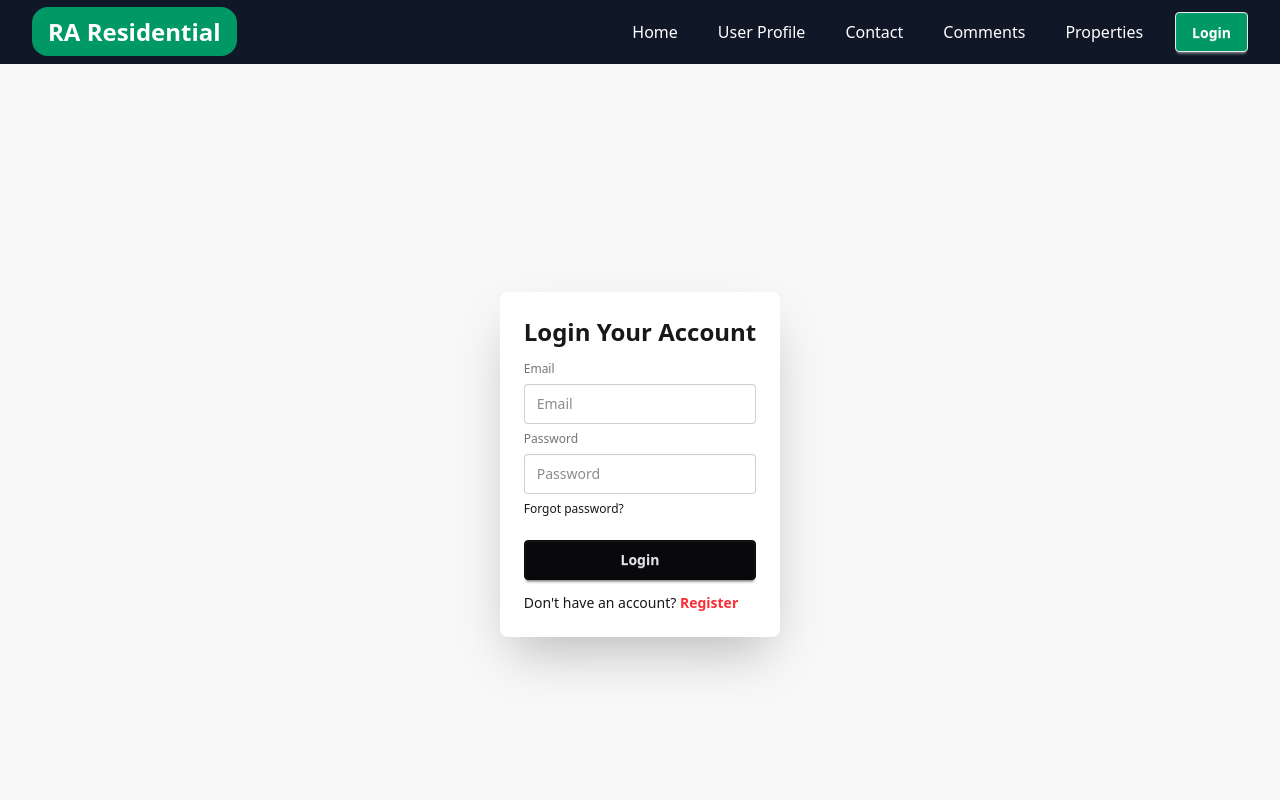
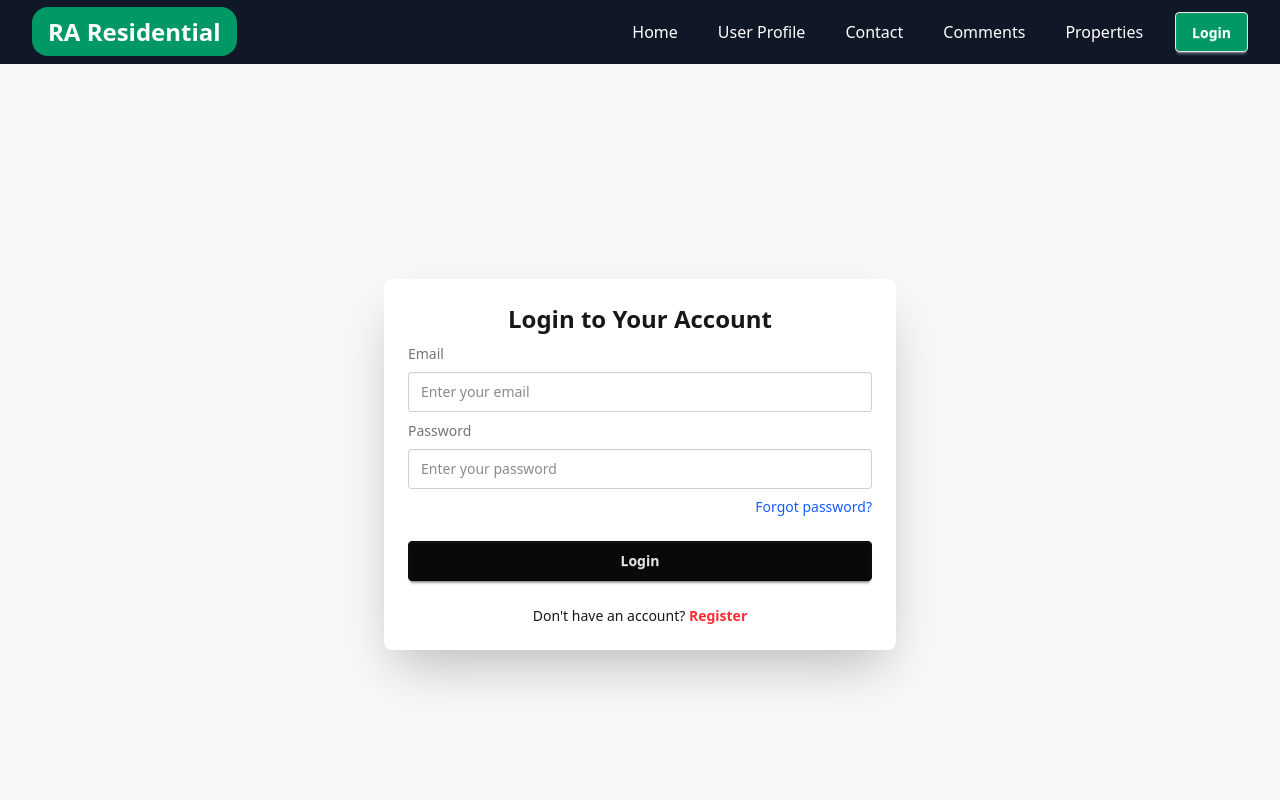
Before and after one commit to Raginaakhter/RA-Residential, a React (Vite) app: page /login in a window 1280 px wide. Shown: the top 800 px of the page. Built offline with nearby package versions, Linux system fonts and the light colour scheme; no server answers.

Commit message:
first commit

```diff
--- a/src/components/Login.jsx
+++ b/src/components/Login.jsx
@@ -2,67 +2,101 @@ import React, { useContext, useState } from 'react';
 import { Link, useLocation, useNavigate } from 'react-router-dom';
 import { AuthContext } from '../provider/Authprovider';
 
+const Login = () => {
+  const [error, setError] = useState({});
+  const [emailInput, setEmailInput] = useState("");
+  const { userlogin, resetPassword } = useContext(AuthContext);
+  const location = useLocation();
+  const navigate = useNavigate();
 
-const Login = () => {
-  const [error,setError]= useState({});
-  const { userlogin } = useContext(AuthContext);
-  const location= useLocation();
-  const navigate =useNavigate();
-  console.log(location)
-  const handlesubmit = (e) => {
+  const handleSubmit = (e) => {
     e.preventDefault();
     const form = e.target;
     const email = form.email.value;
     const password = form.password.value;
-    console.log("Trying to login:", email, password);
+
+    setEmailInput(email);
+    setError({});
 
     userlogin(email, password)
       .then(result => {
         const user = result.user;
-        navigate(location?.state?location.state :"/");
-        console.log("Login successful:", user);
+        navigate(location?.state || "/");
         form.reset();
       })
       .catch(err => {
-       setError( {...error , login : err.code });
+        setError({ ...error, login: err.code });
+      });
+  };
 
+  const handleResetPassword = () => {
+    if (!emailInput) {
+      alert("Please enter your email to reset the password.");
+      return;
+    }
+
+    resetPassword(emailInput)
+      .then(() => {
+        alert("Password reset email sent! Please check your inbox.");
+      })
+      .catch((err) => {
+        console.error(err);
+        alert("Failed to send reset email. Please try again later.");
       });
-  }
+  };
 
   return (
     <div className='min-h-screen flex justify-center items-center'>
       <div className="hero bg-base-200 min-h-screen">
         <div className="hero-content flex-col lg:flex-row-reverse">
-          <div className="card bg-base-100 w-full max-w-lg shrink-0 shadow-2xl">
+          <div className="card bg-base-100 w-full max-w-lg shadow-2xl">
             <div className="card-body">
-              <h1 className='text-2xl font-semibold text-center'>Login Your Account</h1>
-              <form onSubmit={handlesubmit}>
-                <fieldset className="fieldset">
+              <h1 className='text-2xl font-semibold text-center'>Login to Your Account</h1>
+              <form onSubmit={handleSubmit}>
+                <fieldset className="space-y-2">
                   <label htmlFor="email" className="label">Email</label>
-                  <input id="email" name="email" type="email" className="input input-bordered" placeholder="Email" />
+                  <input
+                    id="email"
+                    name="email"
+                    type="email"
+                    className="input input-bordered w-full"
+                    placeholder="Enter your email"
+                    required
+                    onChange={(e) => setEmailInput(e.target.value)}
+                  />
 
                   <label htmlFor="password" className="label">Password</label>
-                  <input id="password" name="password" type="password" className="input input-bordered" placeholder="Password" />
+                  <input
+                    id="password"
+                    name="password"
+                    type="password"
+                    className="input input-bordered w-full"
+                    placeholder="Enter your password"
+                    required
+                  />
 
-                {
+                  {error.login && (
+                    <p className='text-sm text-red-500 text-center'>{error.login}</p>
+                  )}
 
-                  error.login && (
-                    <label className='label text-sm text-center'>
-                    {error.login}
-                    </label>
-                  )
-                }
-
-
-
-                  <div>
-                    <Link to="/reset-password" className="link link-hover">Forgot password?</Link>
+                  <div className="flex justify-end">
+                    <button
+                      type="button"
+                      onClick={handleResetPassword}
+                      className="link link-hover text-sm text-blue-600"
+                    >
+                      Forgot password?
+                    </button>
                   </div>
 
-                  <button className="btn btn-neutral mt-4">Login</button>
+                  <button type="submit" className="btn btn-neutral w-full mt-4">Login</button>
                 </fieldset>
               </form>
-              <p>Don't have an account? <Link className='text-red-500 font-semibold' to="/register">Register</Link></p>
+
+              <p className="mt-4 text-center">
+                Don't have an account?{" "}
+                <Link to="/register" className='text-red-500 font-semibold'>Register</Link>
+              </p>
             </div>
           </div>
         </div>
--- a/src/components/Register.jsx
+++ b/src/components/Register.jsx
@@ -3,12 +3,12 @@ import { Link, useLocation, useNavigate } from 'react-router-dom';
 import { AuthContext } from '../provider/Authprovider';
 
 const Register = () => {
-    const navigate = useNavigate(); // Fixed: removed extra `navigatee`
+    const navigate = useNavigate();
     const { createNewUser, setUser, updateUserProfile } = useContext(AuthContext);
     const [error, setError] = useState({});
     const location = useLocation();
 
-    const handlesubmit = (e) => {
+    const handleSubmit = (e) => {
         e.preventDefault();
         setError({});
         const form = new FormData(e.target);
@@ -17,32 +17,31 @@ const Register = () => {
         const email = form.get("email");
         const password = form.get("password");
 
-        // Name validation
+        // Validation
         if (name.length < 5) {
-            setError({ name: "Name must be at least 5 characters long" });
+            setError({ name: "Name must be at least 5 characters long." });
             return;
         }
 
-        // Password validation
         if (password.length < 6) {
-            setError({ password: "Password must be at least 6 characters long" });
+            setError({ password: "Password must be at least 6 characters long." });
             return;
         }
 
+        // Create new user
         createNewUser(email, password)
             .then((result) => {
                 const user = result.user;
                 setUser(user);
+
                 updateUserProfile({ displayName: name, photoURL: photo })
                     .then(() => {
-                        navigate(location?.state ? location.state : "/");
+                        navigate(location?.state || "/");
                     })
-                    .catch(err => {
-                        console.log(err);
-                    });
+                    .catch((err) => console.error("Profile update failed:", err));
             })
             .catch((error) => {
-                console.log(error.code, error.message);
+                console.error("Registration error:", error.code, error.message);
             });
     };
 
@@ -50,42 +49,43 @@ const Register = () => {
         <div className='min-h-screen flex justify-center items-center'>
             <div className="hero bg-base-200 min-h-screen">
                 <div className="hero-content flex-col lg:flex-row-reverse">
-                    <div className="card bg-base-100 w-full max-w-lg shrink-0 shadow-2xl">
+                    <div className="card bg-base-100 w-full max-w-lg shadow-2xl">
                         <div className="card-body">
-                            <h1 className='text-2xl font-semibold text-center'>Create a new Account</h1>
-                            <form onSubmit={handlesubmit}>
-                                <fieldset className="fieldset space-y-2">
-                                    {error.name && (
-                                        <label className="text-red-500 mb-2 block">{error.name}</label>
-                                    )}
+                            <h1 className='text-2xl font-semibold text-center'>Create a New Account</h1>
+
+                            <form onSubmit={handleSubmit}>
+                                <fieldset className="space-y-2">
+                                    {error.name && <p className="text-red-500">{error.name}</p>}
 
                                     <label className="label">Name</label>
-                                    <input name="Name" type="text" className="input input-bordered w-full" placeholder="Name" required />
+                                    <input name="Name" type="text" className="input input-bordered w-full" placeholder="Full Name" required />
 
                                     <label className="label">Photo URL</label>
                                     <input name="photo" type="text" className="input input-bordered w-full" placeholder="Photo URL" required />
 
                                     <label className="label">Email</label>
-                                    <input name="email" type="email" className="input input-bordered w-full" placeholder="Email" required />
+                                    <input
+                                        name="email"
+                                        type="email"
+                                        className="input input-bordered w-full"
+                                        placeholder="Email"
+                                        required
+                                    />
 
-                                    {error.password && (
-                                        <label className="text-red-500 mb-2 block">{error.password}</label>
-                                    )}
+                                    {error.password && <p className="text-red-500">{error.password}</p>}
 
                                     <label className="label">Password</label>
                                     <input name="password" type="password" className="input input-bordered w-full" placeholder="Password" required />
 
-                                    <div>
-                                        <a className="link link-hover">Forgot password?</a>
-                                    </div>
+                                    {/* Removed Forgot Password Button */}
 
-                                    <button className="btn btn-neutral mt-4 w-full">Register</button>
+                                    <button type="submit" className="btn btn-neutral mt-4 w-full">Register</button>
                                 </fieldset>
                             </form>
 
                             <p className="mt-4 text-center">
                                 Already have an account?{" "}
-                                <Link className='text-red-500 font-semibold' to="/login">Login</Link>
+                                <Link to="/login" className="text-red-500 font-semibold">Login</Link>
                             </p>
                         </div>
                     </div>
--- a/src/pages/Itempage1.jsx
+++ b/src/pages/Itempage1.jsx
@@ -10,7 +10,7 @@ const Itempage1 = () => {
         <div className="p-6">
             <h2 className="text-xl font-bold mb-4">Total Items: {data.length}</h2>
 
-            <div className="grid grid-cols-1 md:grid-cols-2 lg:grid-cols-3 gap-6">
+            <div className="grid grid-cols-1 md:grid-cols-2 lg:grid-cols-3 gap-6 mt-5">
                 {
                     data.map((item, index) => (
                         <div key={index} className="card bg-base-100 w-96 shadow-sm">
```
Also changed, not shown: src/HeaderSection/Navber.jsx (+19 -17 lines), src/provider/Authprovider.jsx (+34 -19 lines), 1 other file (tests, documents, lock files or other folders).
